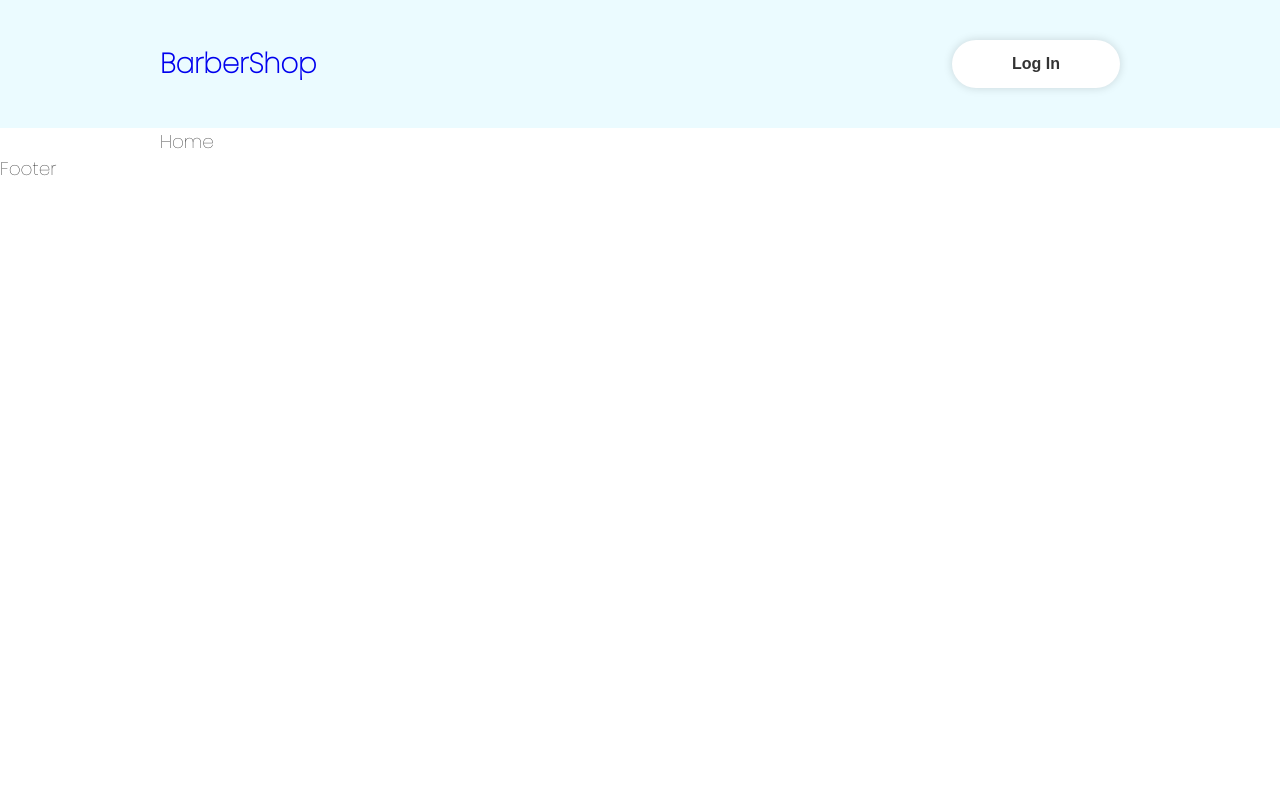
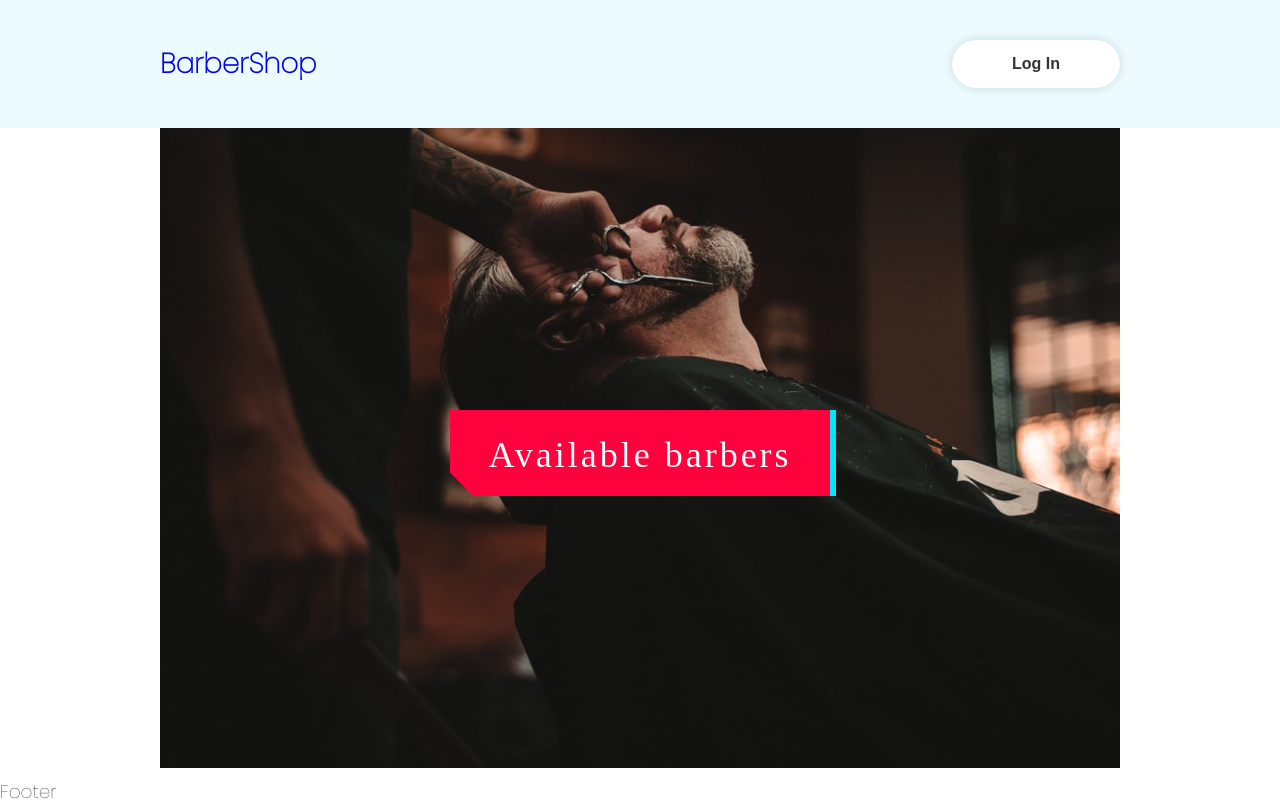
Before and after one commit to temoabb/barber-shop, a React (Create React App) app: page / in a window 1280 px wide. Built offline with nearby package versions, Linux system fonts and the light colour scheme.

Commit message:
Modify HomePage and Header: add My Bookings and Available Barbers link abd button

```diff
--- a/db.json
+++ b/db.json
@@ -1,8 +1,8 @@
 {
   "barbers": [
     {
-      "reviewssum": 0,
-      "reviewamount": 0,
+      "reviewssum": 5,
+      "reviewamount": 1,
       "email": "tanjeks@gmail.com",
       "password": "123",
       "firstname": "dasda",
@@ -10,7 +10,9 @@
       "address": "sdada",
       "price": "12",
       "id": 1,
-      "reviewedby": []
+      "reviewedby": [
+        "tanjeks@gmail.com"
+      ]
     },
     {
       "reviewssum": 5,
@@ -41,6 +43,20 @@
       "bookingDate": "2022-06-04",
       "bookingTime": "17:37",
       "id": 1
+    },
+    {
+      "clientEmail": "abesadzetemo1997@gmail.com",
+      "barberEmail": "abesadzetemo1997@gmail.com",
+      "bookingDate": "2022-06-04",
+      "bookingTime": "21:19",
+      "id": 2
+    },
+    {
+      "clientEmail": "abesadzetemo1997@gmail.com",
+      "barberEmail": "tanjeks@gmail.com",
+      "bookingDate": "2022-06-30",
+      "bookingTime": "02:43",
+      "id": 3
     }
   ]
 }
--- a/src/components/Header.js
+++ b/src/components/Header.js
@@ -24,9 +24,12 @@ const Header = () => {
     <StyledHeader>
       <StyledContainer>
         <StyledNav>
-          <h1>
-            <Link to="/">BarberShop</Link>
-          </h1>
+          <div>
+            <h1>
+              <Link to="/">BarberShop</Link>
+            </h1>
+            {loggedIn && <Link to="/my-bookings">My bookings</Link>}
+          </div>
           <div>
             {email && <small>{email}</small>}
             <StyledButton onClick={authenticateClient}>
--- /dev/null
+++ b/src/components/styles/AvailableBarbersBtn.styled.js
@@ -0,0 +1,201 @@
+import styled from "styled-components";
+
+export const HomeWrapper = styled.div`
+  position: relative;
+  display: flex;
+  align-items: center;
+  justify-content: center;
+  min-height: 650px;
+
+  & img {
+    position: absolute;
+    top: 0;
+    left: 0;
+    width: 100%;
+    height: auto;
+  }
+`;
+
+export const AvailableBarbersBtn = styled.button`
+  width: 380px;
+  height: 86px;
+  font-size: 36px;
+  font-family: "Bebas Neue", cursive;
+  background: linear-gradient(45deg, transparent 5%, #ff013c 5%);
+  border: 0;
+  color: #fff;
+  letter-spacing: 3px;
+  line-height: 88px;
+  box-shadow: 6px 0px 0px #00e6f6;
+  outline: transparent;
+  position: relative;
+  cursor: pointer;
+
+  &::after {
+    width: 380px;
+    height: 86px;
+    font-size: 36px;
+    font-family: "Bebas Neue", cursive;
+    background: linear-gradient(45deg, transparent 5%, #ff013c 5%);
+    background: #ff0099;
+    border: 0;
+    color: #fff;
+    letter-spacing: 3px;
+    line-height: 88px;
+    box-shadow: 6px 0px 0px #00e6f6;
+    outline: transparent;
+    position: relative;
+
+    --slice-0: inset(50% 50% 50% 50%);
+    --slice-1: inset(80% -6px 0 0);
+    --slice-2: inset(50% -6px 30% 0);
+    --slice-3: inset(10% -6px 85% 0);
+    --slice-4: inset(40% -6px 43% 0);
+    --slice-5: inset(80% -6px 5% 0);
+
+    content: "AVAILABLE BARBERS";
+    display: block;
+    position: absolute;
+    top: 0;
+    left: 0;
+    right: 0;
+    bottom: 0;
+    background: linear-gradient(
+      45deg,
+      transparent 3%,
+      #00e6f6 3%,
+      #00e6f6 5%,
+      #ff013c 5%
+    );
+    text-shadow: -3px -3px 0px #f8f005, 3px 3px 0px #00e6f6;
+    clip-path: var(--slice-0);
+  }
+
+  &:hover::after {
+    animation: 1s glitch;
+    animation-timing-function: steps(2, end);
+  }
+
+  @keyframes glitch {
+    0% {
+      clip-path: var(--slice-1);
+      transform: translate(-20px, -10px);
+    }
+    10% {
+      clip-path: var(--slice-3);
+      transform: translate(10px, 10px);
+    }
+    20% {
+      clip-path: var(--slice-1);
+      transform: translate(-10px, 10px);
+    }
+    30% {
+      clip-path: var(--slice-3);
+      transform: translate(0px, 5px);
+    }
+    40% {
+      clip-path: var(--slice-2);
+      transform: translate(-5px, 0px);
+    }
+    50% {
+      clip-path: var(--slice-3);
+      transform: translate(5px, 0px);
+    }
+    60% {
+      clip-path: var(--slice-4);
+      transform: translate(5px, 10px);
+    }
+    70% {
+      clip-path: var(--slice-2);
+      transform: translate(-10px, 10px);
+    }
+    80% {
+      clip-path: var(--slice-5);
+      transform: translate(20px, -10px);
+    }
+    90% {
+      clip-path: var(--slice-1);
+      transform: translate(-10px, 0px);
+    }
+    100% {
+      clip-path: var(--slice-1);
+      transform: translate(0);
+    }
+  }
+`;
+
+// button, button::after {
+
+// }
+
+// button::after {
+//   --slice-0: inset(50% 50% 50% 50%);
+//   --slice-1: inset(80% -6px 0 0);
+//   --slice-2: inset(50% -6px 30% 0);
+//   --slice-3: inset(10% -6px 85% 0);
+//   --slice-4: inset(40% -6px 43% 0);
+//   --slice-5: inset(80% -6px 5% 0);
+
+//   content: 'AVAILABLE NOW';
+//   display: block;
+//   position: absolute;
+//   top: 0;
+//   left: 0;
+//   right: 0;
+//   bottom: 0;
+//   background: linear-gradient(45deg, transparent 3%, #00E6F6 3%, #00E6F6 5%, #FF013C 5%);
+//   text-shadow: -3px -3px 0px #F8F005, 3px 3px 0px #00E6F6;
+//   clip-path: var(--slice-0);
+// }
+
+// button:hover::after {
+//   animation: 1s glitch;
+//   animation-timing-function: steps(2, end);
+// }
+
+// @keyframes glitch {
+//   0% {
+//     clip-path: var(--slice-1);
+//     transform: translate(-20px, -10px);
+//   }
+//   10% {
+//     clip-path: var(--slice-3);
+//     transform: translate(10px, 10px);
+//   }
+//   20% {
+//     clip-path: var(--slice-1);
+//     transform: translate(-10px, 10px);
+//   }
+//   30% {
+//     clip-path: var(--slice-3);
+//     transform: translate(0px, 5px);
+//   }
+//   40% {
+//     clip-path: var(--slice-2);
+//     transform: translate(-5px, 0px);
+//   }
+//   50% {
+//     clip-path: var(--slice-3);
+//     transform: translate(5px, 0px);
+//   }
+//   60% {
+//     clip-path: var(--slice-4);
+//     transform: translate(5px, 10px);
+//   }
+//   70% {
+//     clip-path: var(--slice-2);
+//     transform: translate(-10px, 10px);
+//   }
+//   80% {
+//     clip-path: var(--slice-5);
+//     transform: translate(20px, -10px);
+//   }
+//   90% {
+//     clip-path: var(--slice-1);
+//     transform: translate(-10px, 0px);
+//   }
+//   100% {
+//     clip-path: var(--slice-1);
+//     transform: translate(0);
+//   }
+// }
--- a/src/components/styles/Global.js
+++ b/src/components/styles/Global.js
@@ -8,15 +8,9 @@ const GlobalStyles = createGlobalStyle`
 
   body {
     background: ${({ theme }) => theme.colors.body};
-    /* color: hsl(192, 100%, 9%); */
     font-family: 'Poppins', sans-serif;
     font-size: 1.15em;
     margin: 0;
-  }
-
-  p {
-    /* opacity: 0.6; */
-    /* line-height: 1.5; */
   }
 
   a {
--- a/src/components/styles/Header.styled.js
+++ b/src/components/styles/Header.styled.js
@@ -15,10 +15,13 @@ export const StyledNav = styled.nav`
   & > div {
     display: flex;
     align-items: center;
+    gap: 10px;
   }
 
   & small {
     margin-right: 10px;
+    color: #009200;
+    font-weight: bold;
   }
 
   @media (max-width: 632px) {
--- a/src/pages/Home.page.js
+++ b/src/pages/Home.page.js
@@ -1,6 +1,20 @@
+import { AvailableBarbersBtn } from "../components/styles/AvailableBarbersBtn.styled";
+import { HomeWrapper } from "../components/styles/AvailableBarbersBtn.styled";
+
+import { useNavigate } from "react-router-dom";
+
 function HomePage() {
-  console.log("home");
-  return <div>Home</div>;
+  const navigate = useNavigate();
+  const handleNavigateToBarbersList = () => navigate("/barbers");
+
+  return (
+    <HomeWrapper>
+      <img src="/img/barber.jpeg" alt="barber-cover" />
+      <AvailableBarbersBtn onClick={handleNavigateToBarbersList}>
+        Available barbers
+      </AvailableBarbersBtn>
+    </HomeWrapper>
+  );
 }
 
 export default HomePage;
--- a/src/pages/Login.page.js
+++ b/src/pages/Login.page.js
@@ -52,7 +52,7 @@ const Login = () => {
       <small>
         Don't have an account? <Link to="/register">Register now</Link>
       </small>
-      <StyledButton bg="#90EE90" type="submit">
+      <StyledButton bg="#00FF83" color="#fff" type="submit">
         LOGIN
       </StyledButton>
     </StyledForm>
--- a/src/pages/Register.page.js
+++ b/src/pages/Register.page.js
@@ -15,8 +15,6 @@ import { Navigate } from "react-router-dom";
 import useContextValues from "../hooks/useContextValues";
 
 const Register = () => {
-  console.log("RegisterPage");
-
   const { loggedIn } = useContextValues();
 
   const {
@@ -52,16 +50,6 @@ const Register = () => {
     ? BARBER_REGISTRATION_ATTRIBUTES.map(callback)
     : CLIENT_REGISTRATION_ATRRIBUTES.map(callback);
 
-  const icon = (
-    <>
-      {isBarber ? "Barber" : "Client"} registration{" "}
-      <i
-        style={{ color: "#ff0099" }}
-        className={`fa-solid ${isBarber ? "fa-scissors" : "fa-user-tie"}`}
-      ></i>
-    </>
-  );
-
   if (loggedIn) {
     return <Navigate to="/" />;
   }
@@ -70,7 +58,7 @@ const Register = () => {
     <>
       <StyledForm key={isBarber} onSubmit={handleSubmit(submitHandler)}>
         <Switch>
-          <h2>{icon}</h2>
+          <h2>{isBarber ? "Barber" : "Client"} registration</h2>
           <StyledButton type="button" bg="#ebfbff" onClick={handleRoleChange}>
             Register as a {isBarber ? "client" : "barber"}
           </StyledButton>
@@ -79,7 +67,7 @@ const Register = () => {
         <small>
           Already have an account? <Link to="/login">Login</Link>
         </small>
-        <StyledButton bg="#90EE90" type="submit">
+        <StyledButton bg="#00FF83" color="#fff" type="submit">
           REGISTER
         </StyledButton>
       </StyledForm>
```
Also changed, not shown: src/pages/MyBookings.page.js (+6 -9 lines), public/img/barber.jpeg (added).
